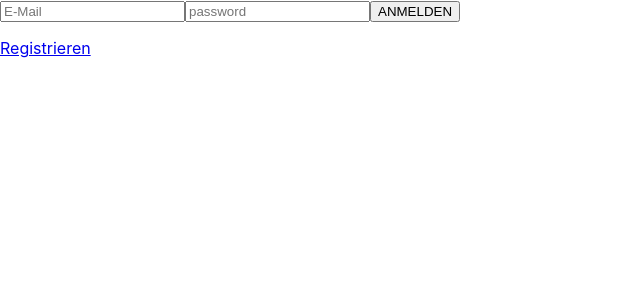
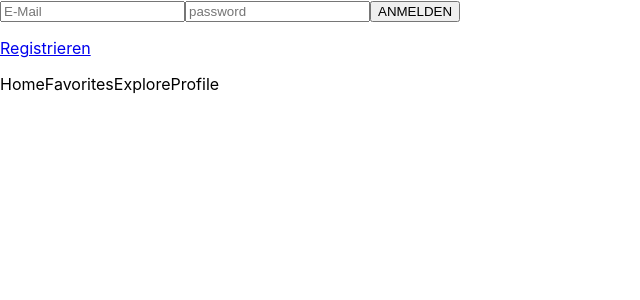
Before and after one commit to Robert-Schurig/Capstone-App, a Next.js app: page /loginpage in a window 1280 px wide. Shown: the top 300 px of the page, without its empty margins (0-640 px from the left). Built offline with nearby package versions, Linux system fonts and the light colour scheme.

Commit message:
Did some corrections

```diff
--- a/components/Navbar.js
+++ b/components/Navbar.js
@@ -1,14 +1,14 @@
 import Link from "next/link";
 
-export default Navbar = () => {
+export default function Navbar() {
   return (
     <div>
       <div>
-        <Link>ArtDisplay</Link>
+        <Link>Home</Link>
         <Link>Favorites</Link>
         <Link>Explore</Link>
         <Link>Profile</Link>
       </div>
     </div>
   );
-};
+}
--- a/pages/_app.js
+++ b/pages/_app.js
@@ -1,10 +1,12 @@
 import GlobalStyles from "../styles/GlobalStyles";
+import Navbar from "../components/Navbar";
 
 function MyApp({Component, pageProps}) {
   return (
     <>
       <GlobalStyles />
       <Component {...pageProps} />
+      <Navbar />
     </>
   );
 }
--- a/pages/loginpage/index.js
+++ b/pages/loginpage/index.js
@@ -1,4 +1,3 @@
-import styled from "styled-components";
 import Link from "next/link";
 
 export default function Login() {
--- a/pages/register/index.js
+++ b/pages/register/index.js
@@ -1,5 +1,3 @@
-import styled from "styled-components";
-
 export default function Register() {
   return (
     <form>
```
